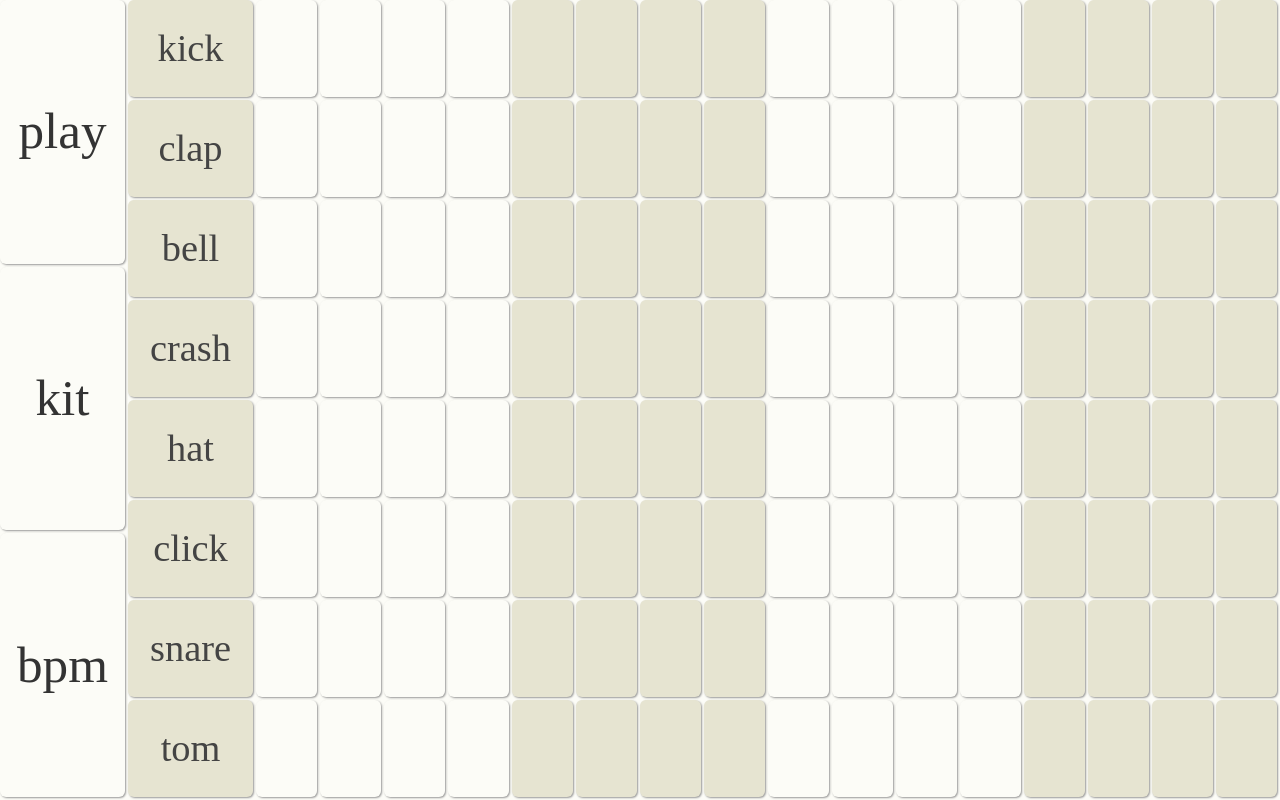
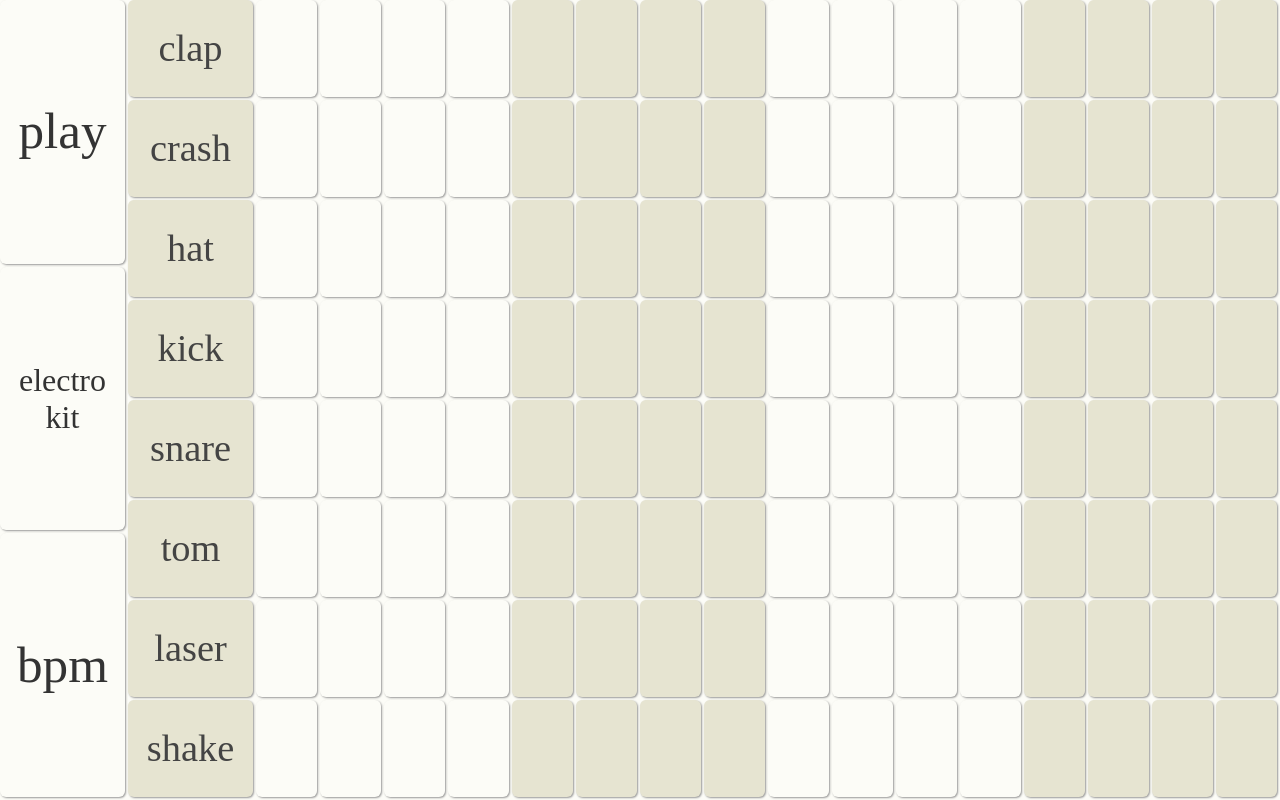
Before and after one commit to jmbothe/drum-sequencer, a plain HTML site: page index.html in a window 1280 px wide. Drawn offline with nearby package versions, Linux system fonts and the light colour scheme; a web font is replaced by a local one.

Commit message:
js in development 1

```diff
--- a/index.html
+++ b/index.html
@@ -16,19 +16,19 @@
 <body>
   <header class="main-control-bar">
     <section class="play">play</section>
-    <section class="kit">kit</section>
+    <section class="kit"></section>
     <section class="bpm">bpm</section>
   </header>
 
   <section class="drums-bar">
-    <div class="drum">kick</div>
-    <div class="drum">clap</div>
-    <div class="drum">bell</div>
-    <div class="drum">crash</div>
-    <div class="drum">hat</div>
-    <div class="drum">click</div>
-    <div class="drum">snare</div>
-    <div class="drum">tom</div>
+    <div id="drum0" class="drum"></div>
+    <div id="drum1" class="drum"></div>
+    <div id="drum2" class="drum"></div>
+    <div id="drum3" class="drum"></div>
+    <div id="drum4" class="drum"></div>
+    <div id="drum5" class="drum"></div>
+    <div id="drum6"class="drum"></div>
+    <div id="drum7" class="drum"></div>
   </section>
 
   <section class="sequence-grid">
@@ -185,28 +185,6 @@
     </div>
   </section>
 
-  <section class="kit-808">
-    <audio src="assets/kit-808/kick.wav" autostart="false" ></audio>
-    <audio src="assets/kit-808/clap.wav" autostart="false" ></audio>
-    <audio src="assets/kit-808/bell.wav" autostart="false" ></audio>
-    <audio src="assets/kit-808/crash.wav" autostart="false" ></audio>
-    <audio src="assets/kit-808/hat.wav" autostart="false" ></audio>
-    <audio src="assets/kit-808/click.wav" autostart="false" ></audio>
-    <audio src="assets/kit-808/snare.wav" autostart="false" ></audio>
-    <audio src="assets/kit-808/tom.wav" autostart="false" ></audio>
-  </section>
-
-  <section class="kit-electronic">
-    <audio src="assets/kit-electronic/clap.wav" autostart="false" ></audio>
-    <audio src="assets/kit-electronic/crash.wav" autostart="false" ></audio>
-    <audio src="assets/kit-electronic/hat.wav" autostart="false" ></audio>
-    <audio src="assets/kit-electronic/hat2.wav" autostart="false" ></audio>
-    <audio src="assets/kit-electronic/kick.wav" autostart="false" ></audio>
-    <audio src="assets/kit-electronic/shake.wav" autostart="false" ></audio>
-    <audio src="assets/kit-electronic/snare.wav" autostart="false" ></audio>
-    <audio src="assets/kit-electronic/tom.wav" autostart="false" ></audio>
-  </section>
-
 </body>
 
 </html>
--- a/scripts/main.js
+++ b/scripts/main.js
@@ -2,7 +2,21 @@
 
 jQuery(($) => {
   const model = {
+    '808': {
+      path: 'assets/808/',
+      files: ['clap', 'crash', 'hat', 'kick', 'snare', 'tom', 'bell', 'click'],
+    },
 
+    electro: {
+      path: 'assets/electro/',
+      files: ['clap', 'crash', 'hat', 'kick', 'snare', 'tom', 'laser', 'shake'],
+    },
+
+    activeKit: '808',
+
+    toggleActiveKit: function toggleActiveKit() {
+      this.activeKit = this.activeKit == '808' ? 'electro' : '808';
+    },
   };
 
   const view = {
@@ -10,14 +24,42 @@ jQuery(($) => {
   };
 
   const controller = {
-    playDrum: function playDrum(e) {
-      const sound = $(`audio[src*='${e.target.textContent}']`)[0];
+    initialize: function initialize() {
+      this.setupKit()
+      this.kitClickListener()
+      this.drumClickListener();
+      this.sequenceBlockClickListener()
+    },
+
+    setupKit: function setupKit() {
+      model.toggleActiveKit();
+      $('.kit')[0].textContent = `${model.activeKit} kit`;
+      $('.drum').each((index, item) => {
+        item.textContent = model[model.activeKit].files[index];
+      });
+    },
+
+    triggerSound: function triggerSound(e) {
+      const sound = new Audio(`assets/kit-808/${e.target.textContent}.wav`);
       sound.play();
     },
+
+    toggleActiveSequenceBlock: function toggleActiveSequenceBlock(e) {
+      $(e.target).toggleClass('active-block');
+    },
+
+    kitClickListener: function kitClickListener() {
+      $('.kit').on('click', this.setupKit);
+    },
+
+    sequenceBlockClickListener: function sequenceBLockClickListener() {
+      $('.sequence-block').on('click', this.toggleActiveSequenceBlock);
+    },
+
     drumClickListener: function drumClickListener() {
-      $('.drums-bar').on('click', this.playDrum);
+      $('.drums-bar').on('click', this.triggerSound);
     },
   };
 
-  controller.drumClickListener();
+  controller.initialize();
 });
--- a/styles/styles.css
+++ b/styles/styles.css
@@ -49,7 +49,7 @@ body {
   box-shadow: 1px 1px 2px #999;
 }
 
-.main-control-bar > section {
+.play, .kit, .bpm {
   align-items: center;
   justify-content: center;
   font-size: .8rem;
@@ -63,9 +63,18 @@ body {
   font-size: .4rem;
 }
 
+.kit {
+  text-align: center;
+  font-size: .5rem;
+}
+
 .grey {
   background-color: hsl(55, 30%, 86%);
   color: #444;
+}
+
+.active-block {
+  background-color: hsl(45, 80%, 55%);
 }
 
 @media only screen and (orientation: landscape) {
@@ -97,8 +106,12 @@ body {
     height: 100%;
   }
 
-  .main-control-bar > section {
+  .play, .bpm {
     font-size: .4rem;
+  }
+
+  .kit {
+    font-size: .25rem;
   }
 
   .drum {
```
Also changed, not shown: 32 other files.
